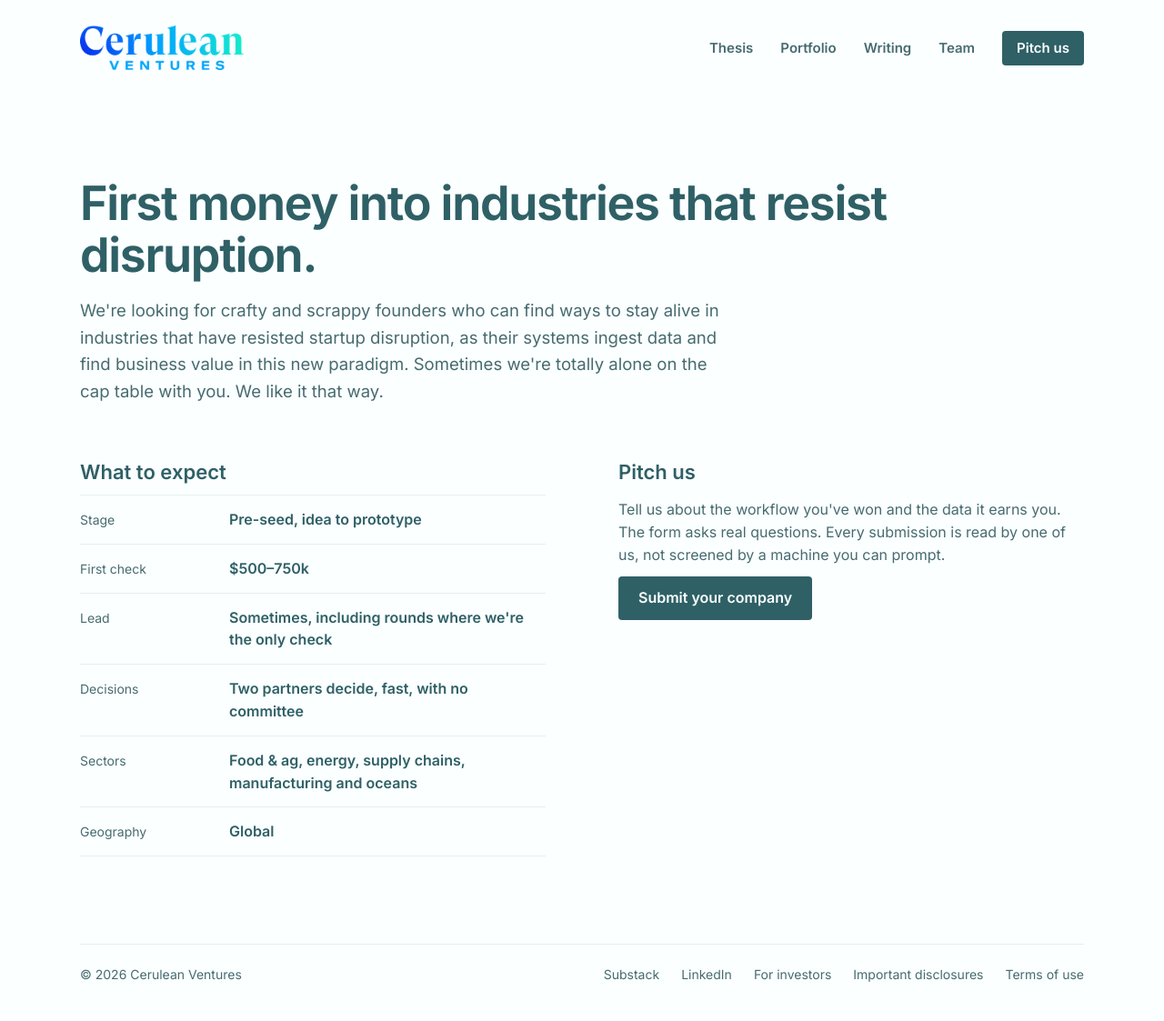
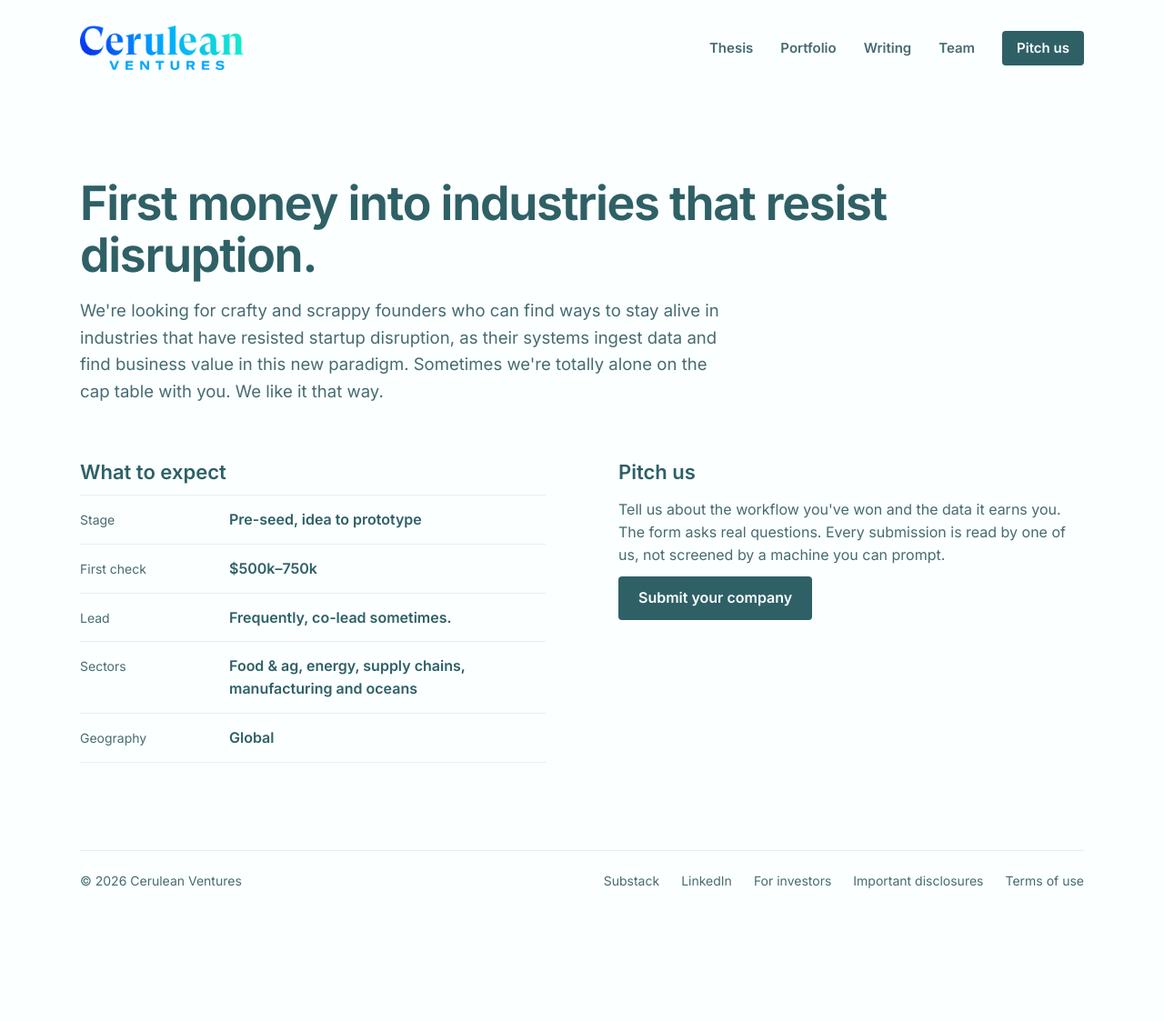
Before and after one commit to Cerulean-VC/cerulean-vc.github.io, a Jekyll site: the page built from founders.html, in a window 1280 px wide. Shown: the whole page at 91% size. Built offline with Jekyll 4.4.1, drawn with Linux system fonts in a browser that asks for light colours; after the commit the page ends 1019 px from its top, so only the background shows below that.

Commit message:
Update terms.yml
removed decisions, added 500k

```diff
--- a/_data/terms.yml
+++ b/_data/terms.yml
@@ -14,11 +14,9 @@
   - label: Stage
     value: Pre-seed, idea to prototype
   - label: First check
-    value: $500–750k
+    value: $500k–750k
   - label: Lead
-    value: Sometimes, including rounds where we're the only check
-  - label: Decisions
-    value: Two partners decide, fast, with no committee
+    value: Frequently, co-lead sometimes.
   - label: Sectors
     value: Food & ag, energy, supply chains, manufacturing and oceans
   - label: Geography
```
